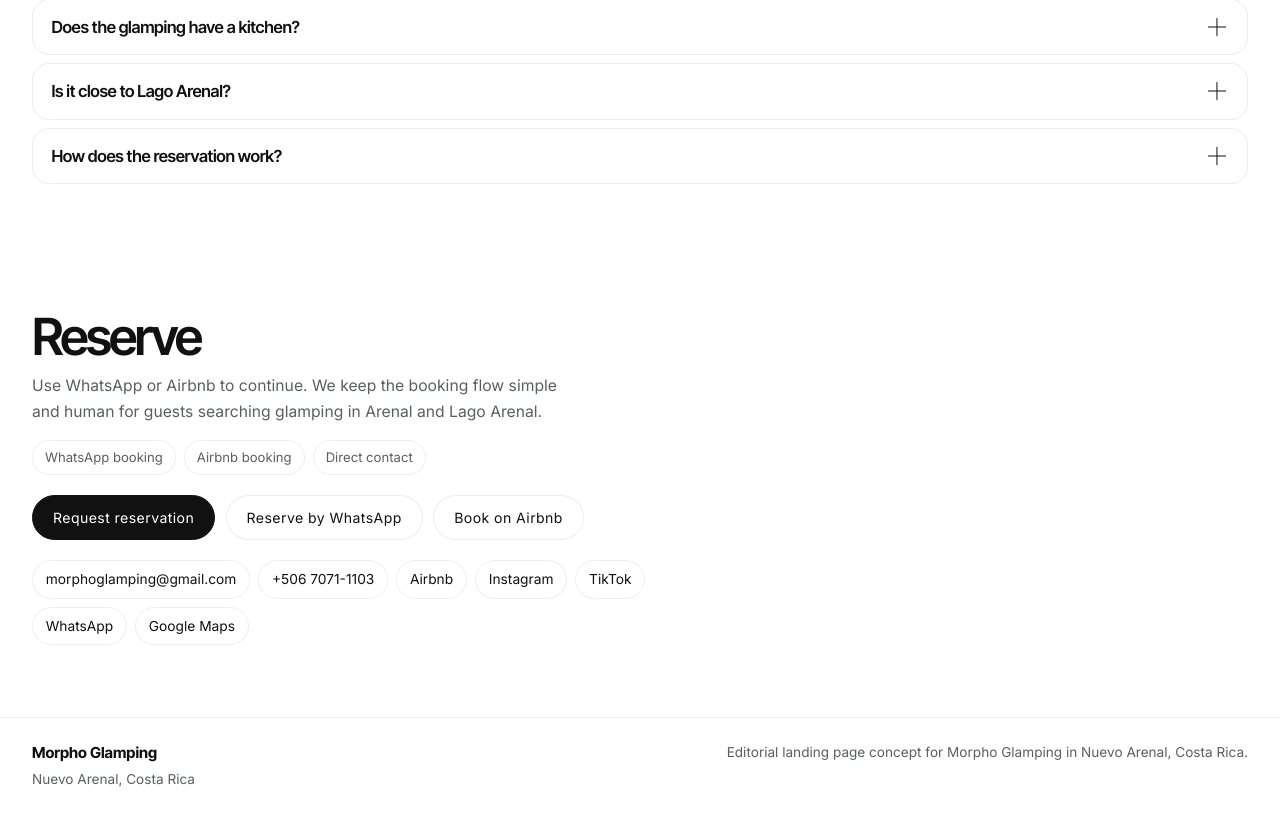
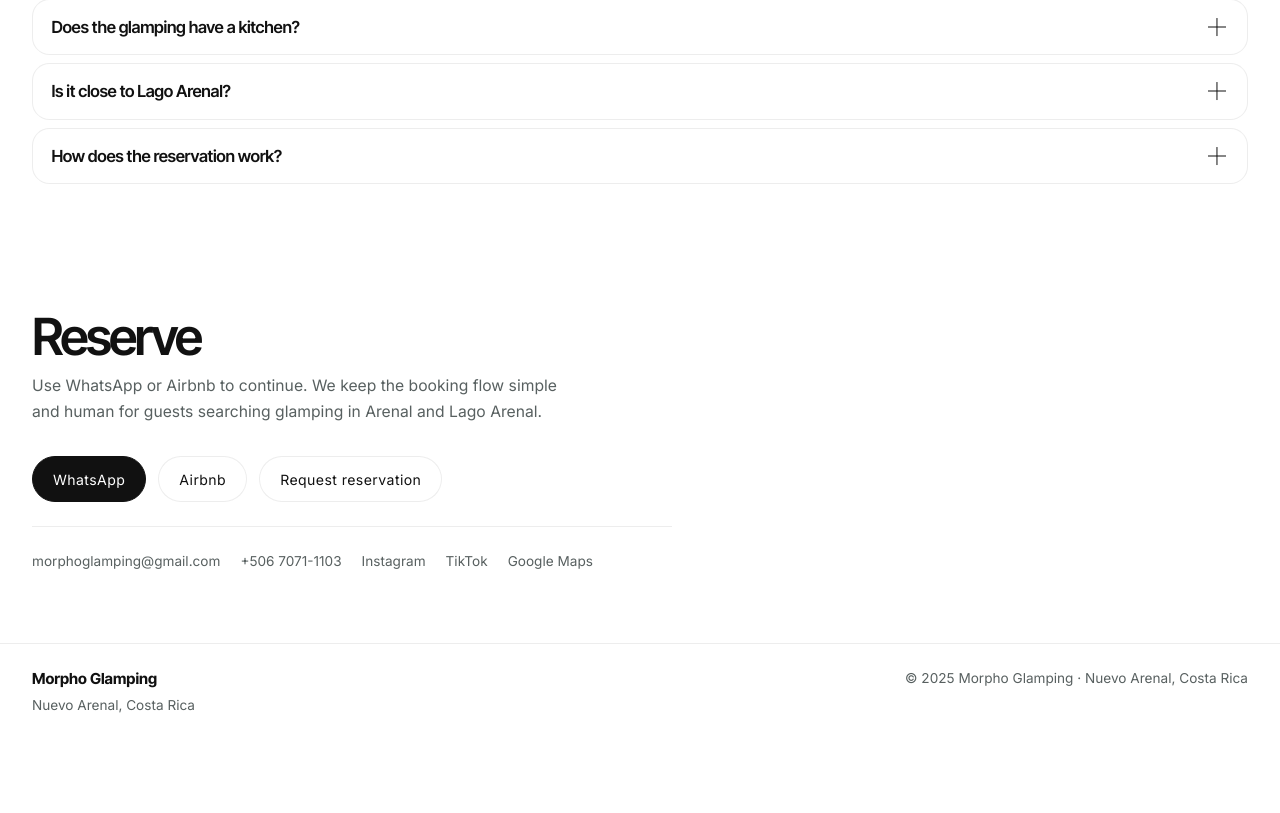
Before and after one commit to Servas20900/MorphoGlamping, a React (Vite) app: page /en in a window 1280 px wide. Shown: the part 6344-7157 px from the top of the page. After the commit the page ends 7084 px from the top, so only its background shows below. Built offline with nearby package versions, Linux system fonts and the light colour scheme; the HTML template or start-up script is replaced by a standard one.

Commit message:
feat: correcion del footer

```diff
--- a/src/i18n.ts
+++ b/src/i18n.ts
@@ -231,7 +231,7 @@ const resources = {
         emailSubject: 'Morpho Glamping reservation enquiry',
       },
       footer: {
-        copy: 'Editorial landing page concept for Morpho Glamping in Nuevo Arenal, Costa Rica.',
+        copy: '© 2025 Morpho Glamping · Nuevo Arenal, Costa Rica',
       },
       seo: {
         title: 'Glamping Costa Rica en Lago Arenal | Morpho Glamping',
@@ -487,7 +487,7 @@ const resources = {
         emailSubject: 'Consulta de reserva Morpho Glamping',
       },
       footer: {
-        copy: 'Concepto de landing editorial para Morpho Glamping en Nuevo Arenal, Costa Rica.',
+        copy: '© 2025 Morpho Glamping · Nuevo Arenal, Costa Rica',
       },
       seo: {
         title: 'Glamping Costa Rica en Lago Arenal | Morpho Glamping',
--- a/src/pages/LandingPage.tsx
+++ b/src/pages/LandingPage.tsx
@@ -131,7 +131,6 @@ export function LandingPage({ locale }: LandingPageProps) {
   const experienceCards = t('experience.cards', { returnObjects: true }) as Array<{ title: string; text: string }>
   const locationPoints = t('location.points', { returnObjects: true }) as string[]
   const faqItems = t('faq.items', { returnObjects: true }) as Array<{ question: string; answer: string }>
-  const reservePoints = t('reserve.points', { returnObjects: true }) as string[]
   const reservationEmailHref = buildReservationEmailHref(t('reserve.emailSubject'))
   const googleMapsEmbedUrl = buildGoogleMapsEmbedUrl(siteConfig.booking.googleMapsUrl)
   const absoluteSiteUrl = 'https://morphoglamping.com'
@@ -255,7 +254,6 @@ export function LandingPage({ locale }: LandingPageProps) {
   }
 
   const handleAvailabilityWhatsAppClick = () => trackEvent('conversion', 'click_whatsapp', 'availability')
-  const handleFooterWhatsAppClick = () => trackEvent('conversion', 'click_whatsapp', 'footer')
   const handleAirbnbClick = () => trackEvent('conversion', 'click_airbnb')
   const handlePhoneClick = () => trackEvent('conversion', 'click_phone')
 
@@ -549,24 +547,14 @@ export function LandingPage({ locale }: LandingPageProps) {
             className={`${sectionBase} min-h-[42vh] pb-[calc(clamp(2.5rem,5vw,4rem)+env(safe-area-inset-bottom,0px))]`}
           >
             <Reveal className="max-w-[40rem]">
-              <h2 className={`${sectionTitle} text-[clamp(2rem,4.5vw,3.2rem)] max-w-[14ch]`}>{t('reserve.title')}</h2>
+              <h2 className={`${sectionTitle} text-[clamp(2rem,4.5vw,3.2rem)]`}>{t('reserve.title')}</h2>
               <p className={`${sectionLead} max-w-[34rem]`}>{t('reserve.body')}</p>
 
-              <ul className="flex flex-wrap gap-2 mt-4 p-0 list-none" aria-label={t('reserve.title')}>
-                {reservePoints.map((point) => (
-                  <li key={point} className="px-3 py-[.4rem] border border-black/[.07] rounded-full bg-white/62 text-muted text-[.82rem]">
-                    {point}
-                  </li>
-                ))}
-              </ul>
-
-              <div className="flex flex-wrap gap-[.65rem] mt-5">
-                <a className={btnPrimary} href={reservationEmailHref || reserveHref}>
-                  {t('reserve.cta')}
-                </a>
+              {/* CTAs principales */}
+              <div className="flex flex-wrap gap-3 mt-8">
                 <a
-                  className={btnGhost}
-                  href={siteConfig.contact.whatsappHref || getLocalizedPath(locale, 'availability')}
+                  className={btnPrimary}
+                  href={siteConfig.contact.whatsappHref || reserveHref}
                   target={siteConfig.contact.whatsappHref ? '_blank' : undefined}
                   rel={siteConfig.contact.whatsappHref ? 'noreferrer' : undefined}
                   onClick={(e) => {
@@ -574,11 +562,11 @@ export function LandingPage({ locale }: LandingPageProps) {
                     else handleAvailabilityWhatsAppClick()
                   }}
                 >
-                  {t('reserve.whatsappCta')}
+                  WhatsApp
                 </a>
                 <a
                   className={btnGhost}
-                  href={siteConfig.booking.airbnbUrl || getLocalizedPath(locale, 'availability')}
+                  href={siteConfig.booking.airbnbUrl || reserveHref}
                   target={siteConfig.booking.airbnbUrl ? '_blank' : undefined}
                   rel={siteConfig.booking.airbnbUrl ? 'noreferrer' : undefined}
                   onClick={(e) => {
@@ -586,31 +574,26 @@ export function LandingPage({ locale }: LandingPageProps) {
                     else handleAirbnbClick()
                   }}
                 >
-                  {t('reserve.airbnbCta')}
+                  Airbnb
+                </a>
+                <a className={btnGhost} href={reservationEmailHref || reserveHref}>
+                  {t('reserve.cta')}
                 </a>
               </div>
 
-              <div className="flex flex-wrap gap-2 mt-5">
-                {[
-                  { href: siteConfig.contact.emailHref || reserveHref, label: siteConfig.contact.email, onClick: undefined },
-                  { href: siteConfig.contact.phoneHref || reserveHref, label: siteConfig.contact.phone, onClick: handlePhoneClick },
-                  { href: siteConfig.booking.airbnbUrl, label: 'Airbnb', onClick: handleAirbnbClick, external: true },
-                  { href: siteConfig.social.instagramUrl, label: 'Instagram', onClick: undefined, external: true },
-                  { href: siteConfig.social.tiktokUrl, label: 'TikTok', onClick: undefined, external: true },
-                  { href: siteConfig.contact.whatsappHref || reserveHref, label: 'WhatsApp', onClick: handleFooterWhatsAppClick, external: !!siteConfig.contact.whatsappHref },
-                  siteConfig.booking.googleMapsUrl ? { href: siteConfig.booking.googleMapsUrl, label: 'Google Maps', onClick: undefined, external: true } : null,
-                ].filter(Boolean).map((link) => (
-                  <a
-                    key={link!.label}
-                    href={link!.href}
-                    target={link!.external ? '_blank' : undefined}
-                    rel={link!.external ? 'noreferrer' : undefined}
-                    onClick={link!.onClick}
-                    className="inline-flex items-center min-h-[2.4rem] px-[.8rem] border border-black/[.07] rounded-full bg-white/72 text-ink text-[.86rem] no-underline transition-[transform,border-color,background-color] duration-[160ms] hover:-translate-y-px hover:border-accent/26 hover:bg-accent/[.08]"
-                  >
-                    {link!.label}
-                  </a>
-                ))}
+              {/* Contacto secundario */}
+              <div className="flex flex-wrap items-center gap-x-5 gap-y-2 mt-6 pt-6 border-t border-black/[.07]">
+                <a href={siteConfig.contact.emailHref || reserveHref} className="text-[.85rem] text-muted hover:text-ink transition-colors duration-150 no-underline">
+                  {siteConfig.contact.email}
+                </a>
+                <a href={siteConfig.contact.phoneHref || reserveHref} onClick={handlePhoneClick} className="text-[.85rem] text-muted hover:text-ink transition-colors duration-150 no-underline">
+                  {siteConfig.contact.phone}
+                </a>
+                <a href={siteConfig.social.instagramUrl} target="_blank" rel="noreferrer" className="text-[.85rem] text-muted hover:text-ink transition-colors duration-150 no-underline">Instagram</a>
+                <a href={siteConfig.social.tiktokUrl} target="_blank" rel="noreferrer" className="text-[.85rem] text-muted hover:text-ink transition-colors duration-150 no-underline">TikTok</a>
+                {siteConfig.booking.googleMapsUrl ? (
+                  <a href={siteConfig.booking.googleMapsUrl} target="_blank" rel="noreferrer" className="text-[.85rem] text-muted hover:text-ink transition-colors duration-150 no-underline">Google Maps</a>
+                ) : null}
               </div>
             </Reveal>
           </section>
```
